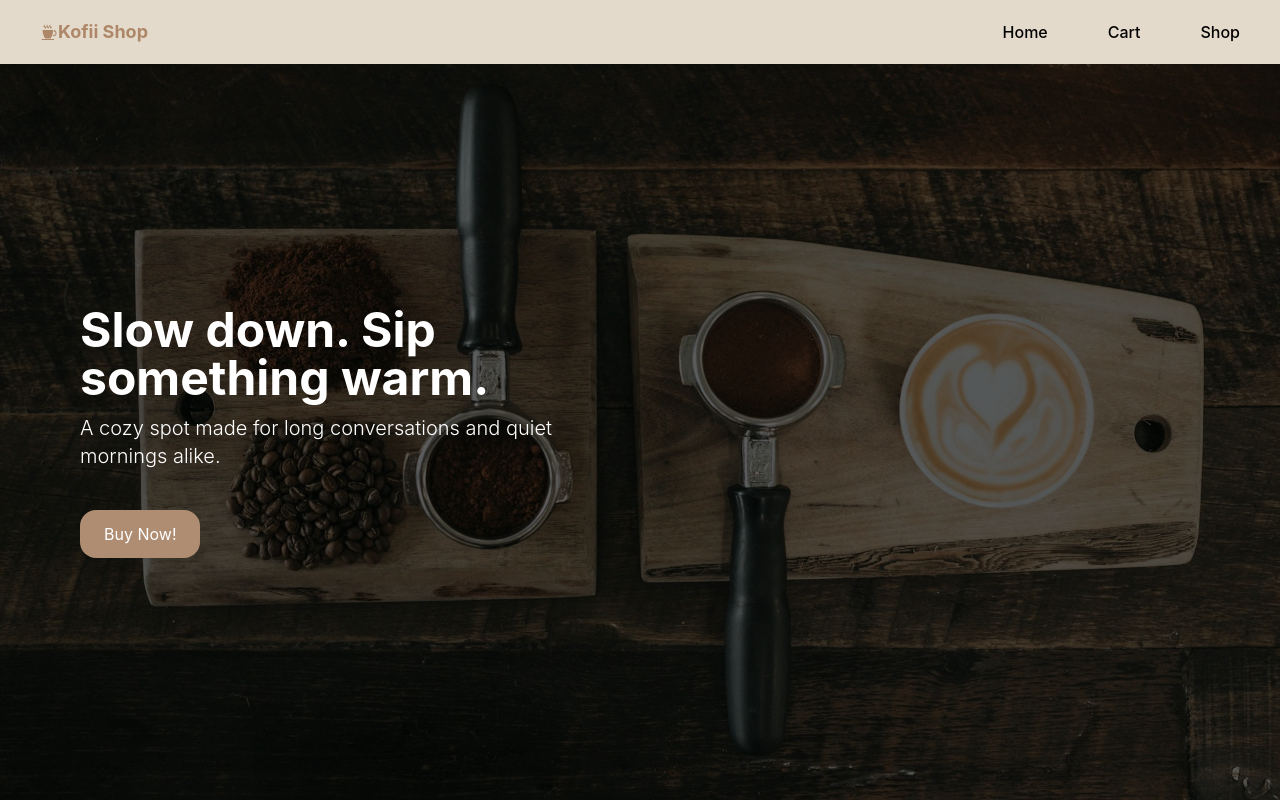
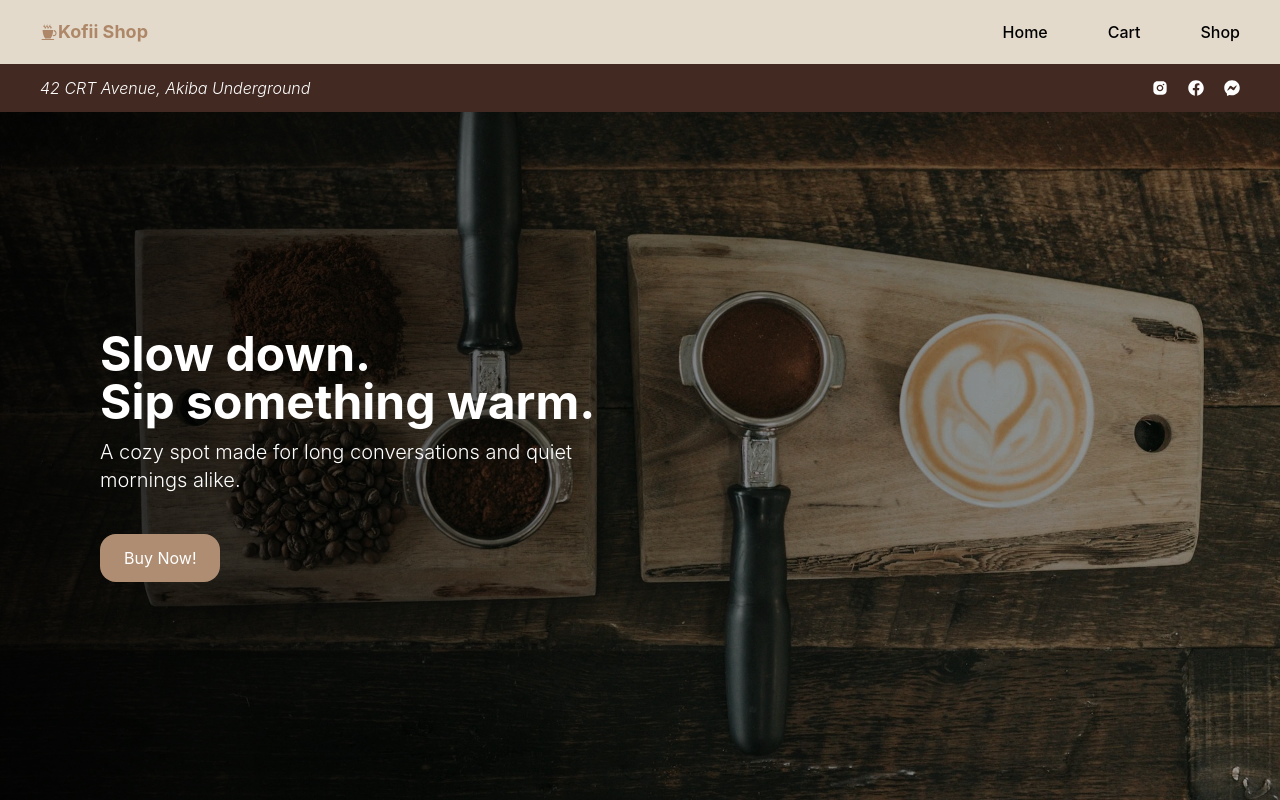
Before and after one commit to Wise-394/kofii_shop, a React (Vite) app in the folder client/: page / in a window 1280 px wide. Built offline with nearby package versions, Linux system fonts and the light colour scheme.

Commit message:
feat(Hero): enhance layout with social media icons and improve content structure

```diff
--- a/client/src/components/Header.jsx
+++ b/client/src/components/Header.jsx
@@ -10,7 +10,7 @@ export function Header() {
   return (
     <header
       className="sticky top-0 flex w-screen justify-between px-4 py-5 sm:px-10
-        h-[8vh] bg-brown-100"
+        h-[8vh] bg-brown-100 z-50"
     >
       <Link
         to="/"
@@ -22,13 +22,25 @@ export function Header() {
       </Link>
 
       <nav className="hidden gap-15 sm:flex">
-        <Link to="/" className="hover:text-brown-500 font-medium">
+        <Link
+          to="/"
+          className="hover:text-brown-500 font-medium hover:scale-108
+            transition-transform"
+        >
           Home
         </Link>
-        <Link to="/cart" className="hover:text-brown-500 font-medium">
+        <Link
+          to="/cart"
+          className="hover:text-brown-500 font-medium hover:scale-108
+            transition-transform"
+        >
           Cart
         </Link>
-        <Link to="/shop" className="hover:text-brown-500 font-medium">
+        <Link
+          to="/shop"
+          className="hover:text-brown-500 font-medium hover:scale-108
+            transition-transform"
+        >
           Shop
         </Link>
       </nav>
--- a/client/src/components/Home/Hero.jsx
+++ b/client/src/components/Home/Hero.jsx
@@ -1,17 +1,41 @@
+import { RiInstagramFill } from "react-icons/ri";
+import { FaFacebook } from "react-icons/fa";
+import { FaFacebookMessenger } from "react-icons/fa";
+
 export function Hero() {
   return (
-    <section
-      className="h-[92vh] flex flex-col md:grid md:grid-cols-2 justify-center
+    <section className="h-[92vh] flex flex-col">
+      {/* ADDTL INFOS */}
+      <div
+        className="bg-brown-500 text-white h-12 flex justify-between
+          items-center p-5 text-xs md:text-base sm:px-10 font-light"
+      >
+        <p className="italic">42 CRT Avenue, Akiba Underground</p>
+        <div className="flex gap-2 sm:gap-5 hover:cursor-pointer">
+          <RiInstagramFill />
+          <FaFacebook />
+          <FaFacebookMessenger />
+        </div>
+      </div>
+      {/* GRID */}
+      <div
+        className="flex flex-col md:grid md:grid-cols-2 justify-center
           items-center bg-[url('/assets/heroBg.webp')] bg-fixed bg-center
-        bg-no-repeat bg-cover text-white relative p-2 md:p-10"
+          bg-no-repeat bg-cover text-white relative px-2 md:px-10 h-full
+          lg:px-15"
       >
-      <div className="absolute inset-0 bg-black/60" />
+        {/* OVERLAY */}
         <div
-        className="text-center flex justify-center items-center flex-col order-2
-          md:order-1 z-10 gap-3 md:text-left md:items-start lg:px-10"
+          className="absolute inset-0 bg-black/60 md:bg-transparent
+            md:bg-linear-to-r md:from-black/85 md:via-black/45 md:to-black/30"
+        />
+        {/* Main CONTENT */}
+        <div
+          className="text-center flex justify-center items-center flex-col
+            order-2 md:order-1 z-10 gap-3 md:text-left md:items-start lg:px-10"
         >
           <h1 className="text-3xl font-bold md:text-4xl lg:text-5xl">
-          Slow down. Sip something warm.
+            Slow down. <br /> Sip something warm.
           </h1>
           <p className="text-md md:text-xl font-light">
             A cozy spot made for long conversations and quiet mornings alike.
@@ -23,7 +47,10 @@ export function Hero() {
             Buy Now!
           </button>
         </div>
-      <div className="order:2 md:order-1 items-center justify-center flex z-10"></div>
+        <div
+          className="order:2 md:order-1 items-center justify-center flex z-10"
+        ></div>
+      </div>
     </section>
   );
 }
```
Lines whose indentation alone changed are shown as unchanged.
